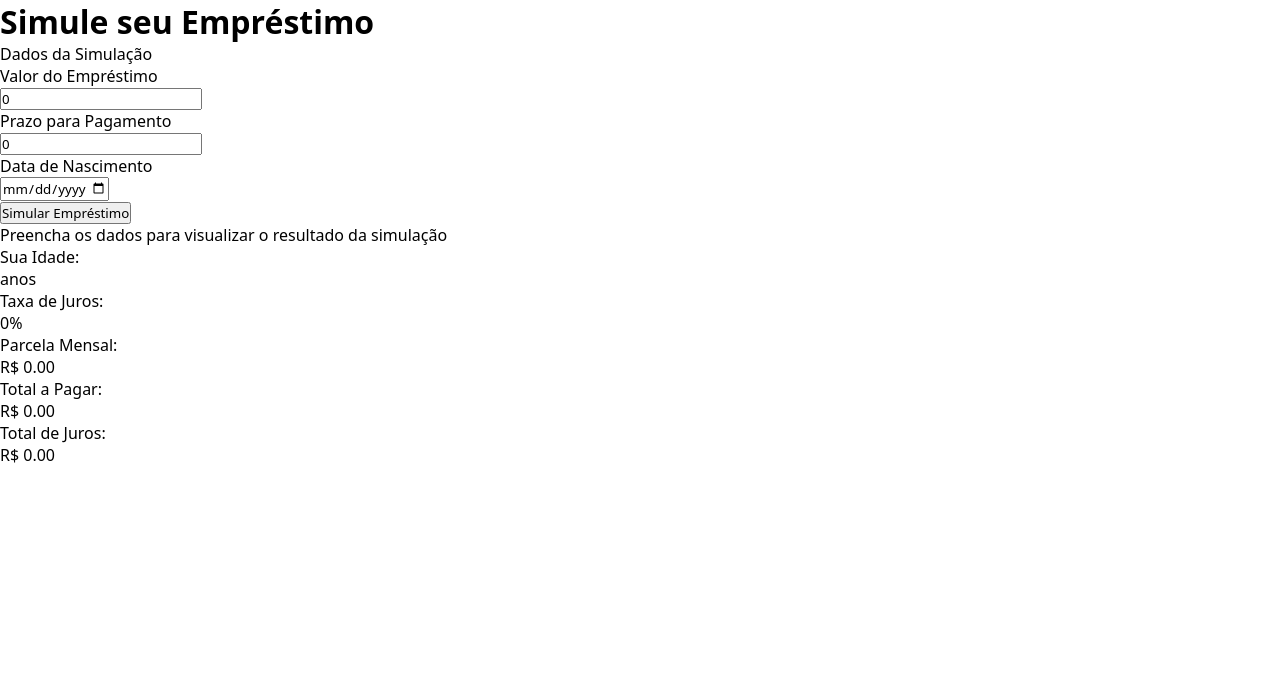
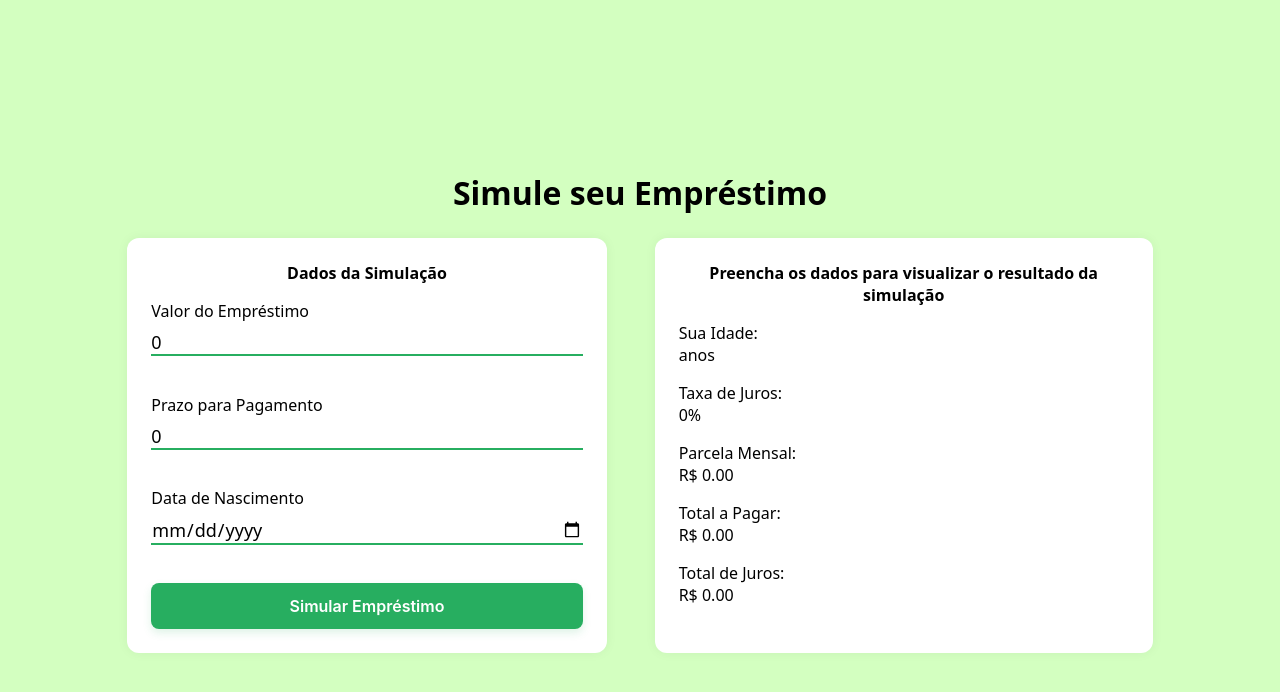
Before and after one commit to TailaDS/creditas-challenge, a React (Vite) app: page / in a window 1280 px wide. Shown: the top 692 px of the page. Built offline with nearby package versions, Linux system fonts and the light colour scheme.

Commit message:
style: adding a simple style to the page

```diff
--- a/src/App.tsx
+++ b/src/App.tsx
@@ -1,6 +1,7 @@
 import SimulationValues from "./components/SimulationValues";
 import SimulationResult from "./components/SimulationResult";
 import useLoanSimulation from "./hooks/useLoanSimulation";
+import { Container, Main, Title } from "./styles/styles";
 
 function App() {
   const {
@@ -16,9 +17,9 @@ function App() {
   } = useLoanSimulation();
 
   return (
-    <>
-      <div>
-        <h1>Simule seu Empréstimo</h1>
+    <Main>
+      <Title>Simule seu Empréstimo</Title>
+      <Container>
         <SimulationValues
           loanValue={loanValue}
           paymentDeadline={paymentDeadline}
@@ -27,10 +28,7 @@ function App() {
           setBirthDate={setBirthDate}
           handleSubmit={handleSubmit}
         />
-      </div>
 
-      <div>
-        <p>Preencha os dados para visualizar o resultado da simulação</p>
         <SimulationResult
           age={age}
           interestRate={interestRate}
@@ -38,8 +36,8 @@ function App() {
           paymentDeadline={paymentDeadline}
           loanValue={loanValue}
         />
-      </div>
-    </>
+      </Container>
+    </Main>
   )
 }
 
--- a/src/components/SimulationResult.tsx
+++ b/src/components/SimulationResult.tsx
@@ -1,3 +1,5 @@
+import { Label, SimulationForm, Subtitle } from "../styles/styles";
+
 interface Props {
   age?: number;
   interestRate: number;
@@ -15,32 +17,33 @@ function SimulationResult({
 }: Props) {
 
   return (
-    <>
+    <SimulationForm>
+      <Subtitle>Preencha os dados para visualizar o resultado da simulação</Subtitle>
       <div>
-        <label htmlFor="age">Sua Idade:</label>
+        <Label htmlFor="age">Sua Idade:</Label>
         <p>{age ?? null} anos</p>
       </div>
 
       <div>
-        <label htmlFor="rate">Taxa de Juros:</label>
+        <Label htmlFor="rate">Taxa de Juros:</Label>
         <p>{(interestRate * 100)}%</p>
       </div>
 
       <div>
-        <label htmlFor="installment">Parcela Mensal:</label>
+        <Label htmlFor="installment">Parcela Mensal:</Label>
         <p>R$ {monthlyPayment?.toFixed(2)}</p>
       </div>
 
       <div>
-        <label htmlFor="total-amount">Total a Pagar:</label>
+        <Label htmlFor="total-amount">Total a Pagar:</Label>
         <p>R$ {(monthlyPayment * (paymentDeadline ?? 0)).toFixed(2)}</p>
       </div>
 
       <div>
-        <label htmlFor="total-interest">Total de Juros:</label>
+        <Label htmlFor="total-interest">Total de Juros:</Label>
         <p>R$ {(monthlyPayment * (paymentDeadline ?? 0) - (loanValue ?? 0)).toFixed(2)}</p>
       </div>
-    </>
+    </SimulationForm>
   )
 }
 
--- a/src/components/SimulationValues.tsx
+++ b/src/components/SimulationValues.tsx
@@ -1,4 +1,5 @@
 import React from "react";
+import { Input, Label, SimulationForm, SubimitButton, Subtitle } from "../styles/styles";
 
 interface Props {
   loanValue: number;
@@ -35,11 +36,11 @@ function SimulationValues({
   }
 
   return (
-    <form id="simulation-values" onSubmit={handleSubmit}>
-      <label>Dados da Simulação</label>
+    <SimulationForm onSubmit={handleSubmit}>
+      <Subtitle>Dados da Simulação</Subtitle>
       <div>
-        <label htmlFor="loan-value">Valor do Empréstimo</label><br/>
-        <input
+        <Label htmlFor="loan-value">Valor do Empréstimo</Label>
+        <Input
           id="loan-value"
           min="0"
           type="number"
@@ -50,8 +51,8 @@ function SimulationValues({
       </div>
 
       <div>
-        <label htmlFor="payment-deadline">Prazo para Pagamento</label><br/>
-        <input
+        <Label htmlFor="payment-deadline">Prazo para Pagamento</Label>
+        <Input
           type="number"
           id="payment-deadline"
           min="0"
@@ -62,8 +63,8 @@ function SimulationValues({
       </div>
 
       <div>
-        <label htmlFor="birthday">Data de Nascimento</label><br/>
-          <input
+        <Label htmlFor="birthday">Data de Nascimento</Label>
+          <Input
             type="date"
             id="birthday"
             min="1910-01-01"
@@ -73,8 +74,8 @@ function SimulationValues({
           />
       </div>
 
-      <button type="submit">Simular Empréstimo</button>
-    </form>
+      <SubimitButton type="submit">Simular Empréstimo</SubimitButton>
+    </SimulationForm>
   )
 }
 
--- /dev/null
+++ b/src/styles/styles.tsx
@@ -0,0 +1,81 @@
+import styled from "styled-components";
+
+export const Main = styled.main`
+  background-color: #d3ffc0;
+  display: flex;
+  flex-direction: column;
+  justify-content: center;
+  align-items: center;
+  min-height: 100vh;
+`
+
+export const Container = styled.div`
+  display: flex;
+  flex-wrap: wrap;
+`
+
+export const SimulationForm = styled.form`
+  background-color: white;
+  display: flex;
+  flex-direction: column;
+  align-items: stretch;
+  align-content: space-around;
+  max-width: 450px;
+  text-align: left;
+  padding: 24px;
+  margin: 24px 24px 0;
+  gap: 16px;
+  border-radius: 12px;
+  box-shadow: 0 0 12px rgba(0, 0, 0, 0.05);
+`
+
+export const Title = styled.h1`
+  text-align: center;
+  padding: 24px 24px 0;
+`
+
+export const Subtitle = styled.label`
+  text-align: center;
+  font-weight: 600;
+`
+
+export const Label = styled.label`
+  text-align: center;
+  font-weight: 400;
+`
+
+export const Input = styled.input`
+  width: 100%;
+  border-color: #27ae60;
+  border-top: none;
+  border-left: none;
+  border-right: none;
+  margin-top: 8px;
+  margin-bottom: 5%;
+  font-size: large;
+  cursor: pointer;
+`
+
+export const SubimitButton = styled.button`
+  background-color: #27ae60;
+  border-radius: 8px;
+  border-style: none;
+  box-shadow: rgba(39, 174, 96, .15) 0 4px 9px;
+  box-sizing: border-box;
+  color: #fff;
+  cursor: pointer;
+  font-family: Inter,-apple-system,system-ui,"Segoe UI",Helvetica,Arial,sans-serif;
+  font-size: 16px;
+  font-weight: 600;
+  padding: 13px 20px;
+  position: relative;
+  text-align: center;
+  transition: all .10s;
+
+  &:hover{
+    background-color: #1e8449;
+    opacity: 1;
+    transform: translateY(0);
+    transition-duration: .35s;
+  }
+`
```
